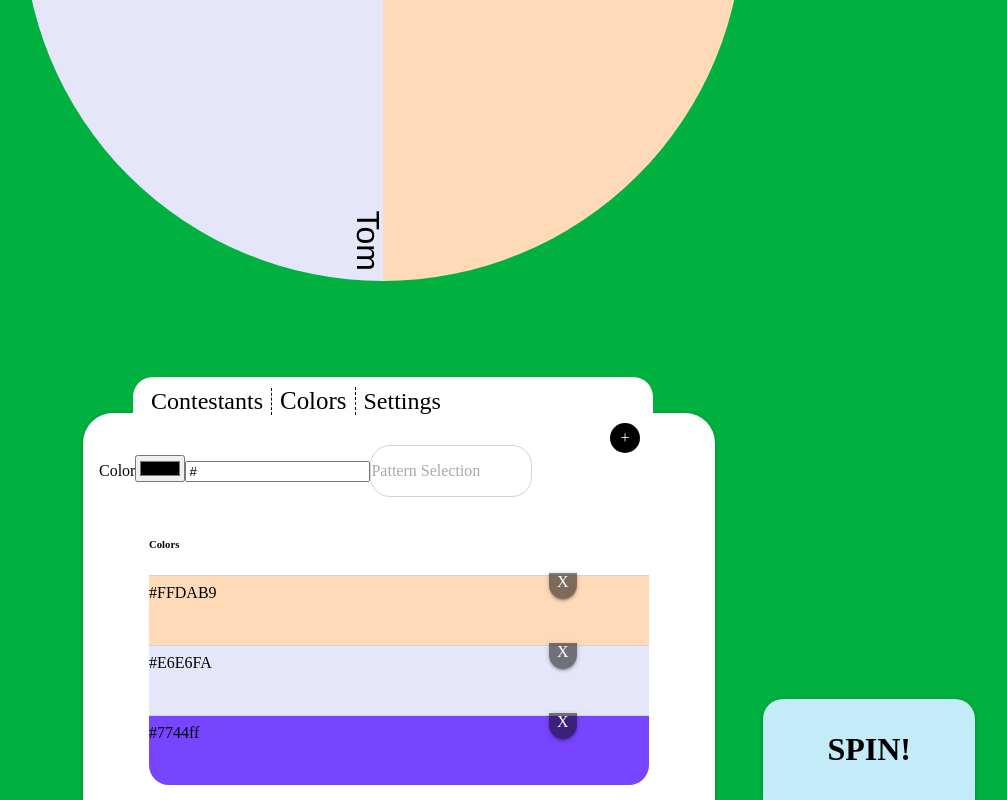
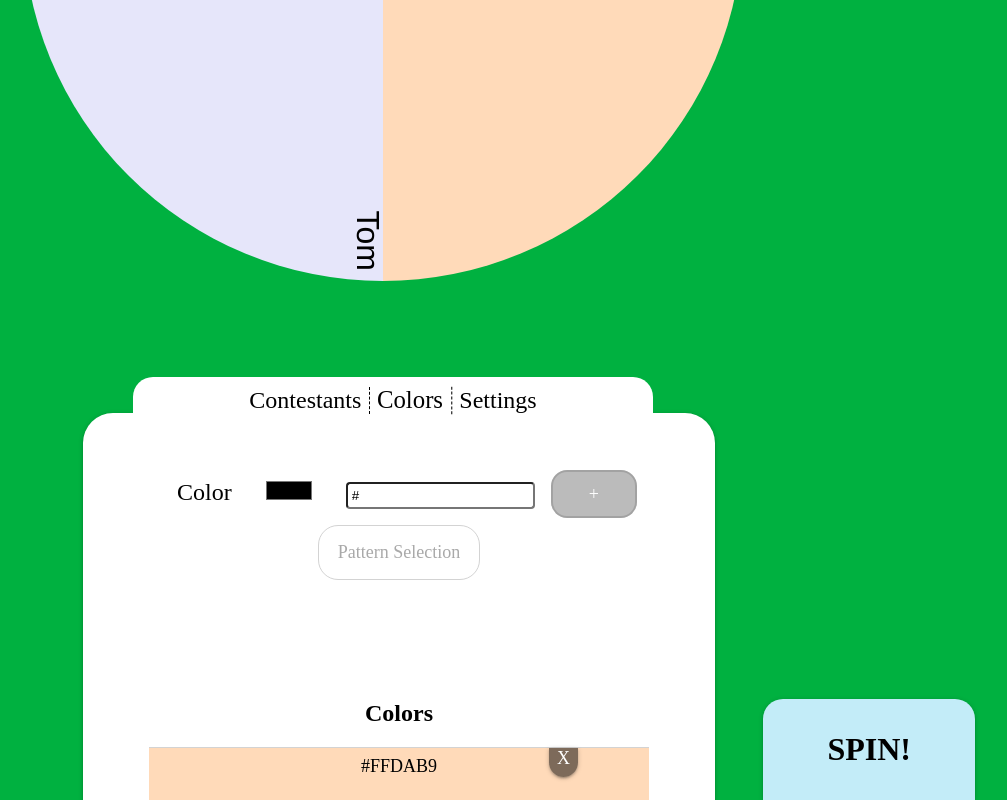
Before and after one commit to JonnyDeates/GiveawayWheel, an Angular app: page / in a window 1280 px wide. Both pictures are taken after a click on the element "Colors". Shown: the part 511-1311 px from the top of the page, without its empty margins (257-1264 px from the left). Built offline with nearby package versions, Linux system fonts and the light colour scheme.

Commit message:
Minor Update
+ Updated Favicon
+ Fixed a few bugs
+ Added default setting for the bg color
+ Revised and updated the CSS

```diff
--- a/package.json
+++ b/package.json
@@ -1,6 +1,6 @@
 {
   "name": "giveawaywheel",
-  "version": "0.8.9",
+  "version": "0.9.0",
   "scripts": {
     "ng": "ng",
     "start": "ng serve",
--- a/src/app/app.component.css
+++ b/src/app/app.component.css
@@ -8,20 +8,28 @@
   margin-left: -360px;
   position: relative;
 }
+
+#colorsTab > span {
+  font-size: x-large;
+  padding: 0 16px;
+}
 #contestantsTab, #colorsTab, #settingsTab{
   height: 800px;
   max-width: 600px;
   background-color: #ebfeff;
   border-radius: 30px;
-  padding: 16px;
+  font-size: large;
+  text-align: center;
   position: relative;
   left: 50%;
   margin: 64px 0 0 -300px;
+  padding: 64px 16px;
   box-shadow: 0 2px 2px 0 rgba(0, 0, 0, 0.14), 0 3px 1px -2px rgba(0, 0, 0, 0.12), 0 1px 5px 0 rgba(0, 0, 0, 0.2);
 }
+
 #contestantsTab > input {
   display: inline-flex;
-  width: 60%;
+  width: 30%;
 }
 #contestantsTab > .namesTabTable, #colorsTab > .colorsTabTable {
   border-radius: 20px;
@@ -31,6 +39,7 @@
   background-color: white;
   max-width: 500px;
   left: 50%;
+  margin-top: 64px;
   position: relative;
   margin-left: -250px;
 }
@@ -42,6 +51,11 @@
 
 #contestantsTab > .namesTabTable > div:nth-child(odd) {
   background-color: #ddeff0;
+
+}
+#contestantsTab > .namesTabTable > h6, #colorsTab > .colorsTabTable > h6 {
+font-size: x-large;
+  margin-bottom: 20px;
 
 }
 #contestantsTab > .namesTabTable > div > a, #colorsTab > .colorsTabTable > div > a {
@@ -57,6 +71,7 @@
   color: white;
   box-shadow: 0 2px 2px 0 rgba(0, 0, 0, 0.14), 0 3px 1px -2px rgba(0, 0, 0, 0.12), 0 1px 5px 0 rgba(0, 0, 0, 0.2);
 }
+
 #contestantsTab > .namesTabTable > div:nth-child(odd) >a{
   left: 450px;
 }
@@ -142,6 +157,12 @@
   line-height: 24px;
   margin: 8px;
 }
+#sliceColor {
+  background-color: #00000000;
+  margin: 0 16px;
+  border: none;
+  padding: 0;
+}
 #spinbtn {
   margin-top: 48px;
   position: fixed;
@@ -188,21 +209,20 @@
 
 
 .add-btn {
-  -webkit-border-radius: 100%;
-  -moz-border-radius: 100%;
-  border-radius: 100%;
-  padding: 10px;
+  border-radius: 16px;
+  padding: 12px 36px;
   color: white;
-  background-color: #000000;
+  background-color: #00000044;
   text-align: center;
   z-index: 2;
-  display: block;
-  width: 10px;
-  height: 10px;
+  display: inline;
+  width: 12px;
+  height: 8px;
   right: 75px;
   line-height: 9px;
-  position: absolute;
   top: 10px;
+  border: 2px solid #00000022;
+  cursor: pointer;
 }
 .btn {
   -webkit-border-radius: 100%;
@@ -223,22 +243,25 @@
 }
 .colorselect-dropdown {
   position: relative;
-  display: inline-block;
+  text-align: center;
+  display: block;
   width: 160px;
   background-color: white;
   border: 1px lightgray solid;
   border-radius: 20px;
   padding: 16px 0;
   color: darkgray;
+  margin: 16px auto;
 }
 .colorselect-dropdown > li{
   display: none;
   cursor: pointer;
   position: absolute;
-  background-color: #f9f9f9;
+  top: 36px;
+  background-color: white;
   min-width: 160px;
-  box-shadow: 0 8px 16px 0 rgba(0,0,0,0.2);
-  padding: 12px 16px;
+  box-shadow: 0 1px 2px 0 rgba(0,0,0,0.2);
+  padding: 16px 0;
   z-index: 1;
 }
 .colorselect-dropdown:hover li {
@@ -250,6 +273,7 @@
 .tabButtons{
   position: absolute;
   padding: 10px;
+  text-align: center;
   left: 50%;
   z-index: 1;
   margin-top: -36px;
@@ -290,12 +314,25 @@
   background-color: #444444;
   border-radius: 20px 20px 0 0;
 }
-
+.template-color {
+  background-color: rgb(0, 177, 64);
+  width: 32px;
+  height: 16px;
+  border-radius: 4px;
+  display: inline-flex;
+  cursor: pointer;
+}
+.text-input {
+  padding: 4px;
+  margin: 0 16px;
+  background-color: #ffffff88;
+  border-radius: 4px;
+}
 
 
 
 
 
 @keyframes spin { 100% {-webkit-transform: rotate(360deg)} }
-@keyframes pulse { 0%, 100% {transform: scale(1)} 50% {font-size: 27px} }
+@keyframes pulse { 0%, 100% {transform: scale(1)} 50% {transform: scale(1.1)} }
 @keyframes fade-in { 0% {opacity: 0} 100% {opacity: 1} }
--- a/src/app/app.component.html
+++ b/src/app/app.component.html
@@ -12,7 +12,7 @@
   </div>
   <div id="contestantsTab">
     <span>Contestant: </span>
-    <input type="text" (keyup.enter)="addContestant()" [(ngModel)]="contestant">
+    <input class="text-input" type="text" (keyup.enter)="addContestant()" [(ngModel)]="contestant">
     <a class="add-btn" (click)="addContestant()">+</a>
     <div id="contestantsTabTable" class="namesTabTable">
       <h6>Contestants</h6>
@@ -26,7 +26,7 @@
   <div id="colorsTab" class="disabled">
     <span>Color</span>
     <input id="sliceColor" type="color" [(ngModel)]="color">
-    <input type="DOMString" [(ngModel)]="color" (keyup.enter)="addColor();">
+    <input class="text-input" type="DOMString" [(ngModel)]="color" (keyup.enter)="addColor();">
     <a class="add-btn" (click)="addColor()">+</a>
     <ul class="colorselect-dropdown"> {{colorSelector}}
       <li *ngFor="let pattern of colorPatterns; let i = index;" [style.margin-top]="i*44+'px'"
@@ -43,7 +43,7 @@
   </div>
   <div id="settingsTab" class="disabled">
     <div class="tabHeader">Site Colors
-      <div>Background: <input id="bgColor" type="color" [(ngModel)]="settingInputs.bgColor"></div>
+      <div >Background: <input id="bgColor" type="color" [(ngModel)]="settingInputs.bgColor"> Chroma Key: <div class="template-color" [style.background-color]='"rgb(0, 177, 64)"' (click)="resetBgColor()"></div></div>
       <div>Accent: <input id="acColor" type="color" [(ngModel)]="settingInputs.acColor"></div>
       <div>Font: <input id="fontColor" type="color" [(ngModel)]="settingInputs.fontColor"></div>
       <div>Spin Button: <input id="sBColor" type="color" [(ngModel)]="settingInputs.sBColor"></div>
--- a/src/app/app.component.ts
+++ b/src/app/app.component.ts
@@ -22,7 +22,6 @@ export class AppComponent implements AfterViewInit {
   colorPatterns: any;
   contestant: string;
   dialOrientation: any;
-
   // Tabs
   tabs: any;
   settingInputs: any;
@@ -43,6 +42,8 @@ export class AppComponent implements AfterViewInit {
     this.cssAnimation = document.createElement('style');
     this.dialOrientation = [['O', 'O', 'O'], ['O', 'R', 'X'], ['O', 'O', 'O']];
 
+
+
     this.settingInputs = {
       bgColor: '#00b140',
       sBColor: '#c3ecf8',
@@ -53,7 +54,7 @@ export class AppComponent implements AfterViewInit {
       fontColor: '#000000',
       wheelSize: 720,
       fontSize: 48,
-      spinTime: 100,
+      spinTime: 10,
       spinRate: 1.1,
       dialSize: 50,
       dialLocation: 0
@@ -80,14 +81,13 @@ export class AppComponent implements AfterViewInit {
     } else {
       this.colors = JSON.parse(sessionStorage.getItem('colors'));
     }
-
     this.resetColors();
     this.cssAnimation.type = 'text/css';
   }
 
   ngAfterViewInit() {
     document.body.style.backgroundColor = this.settingInputs.bgColor; // Green Screen Color
-    this.canvas = <HTMLCanvasElement> document.getElementById('cnvs'); // Gets the Canvas Element
+    this.canvas = document.getElementById('cnvs') as HTMLCanvasElement; // Gets the Canvas Element
     this.ctx = this.canvas.getContext('2d'); // Context is 2d for the canvas
     this.changeOrientation();
     this.refreshWheel(); // Calls the function Refresh Wheel
@@ -352,7 +352,7 @@ export class AppComponent implements AfterViewInit {
     context.lineWidth = 5
     if (!!(this.settingInputs.customImage)) {
       context.strokeStyle = 'gray';
-      context.stroke()
+      context.stroke();
     } else {
       context.fillStyle = this.contestants[i].sColor; // Finds the color of the slice
       context.fill(); // Fills the color
@@ -390,7 +390,10 @@ export class AppComponent implements AfterViewInit {
     // this.colors = JSON.parse(localStorage.getItem('colors'));
     this.refreshWheel();
   }
-
+  resetBgColor(){
+    this.settingInputs.bgColor = 'rgb(0,177,64)';
+    document.body.style.backgroundColor = this.settingInputs.bgColor;
+  }
   // Resets the Colors
   resetColors() {
     let colorsUsed = this.colorSelection(this.colorSelector);
```
Also changed, not shown: 1 other file (tests, documents, lock files or other folders).
